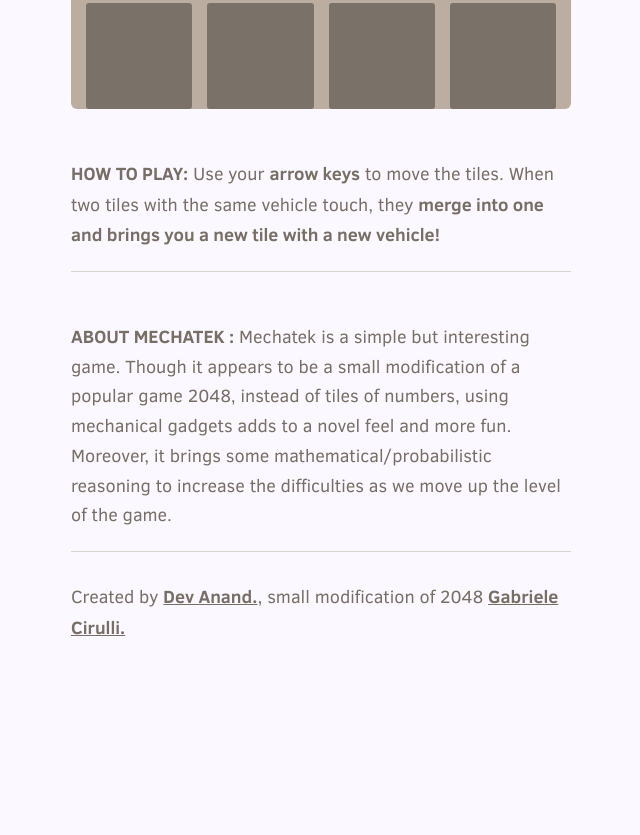
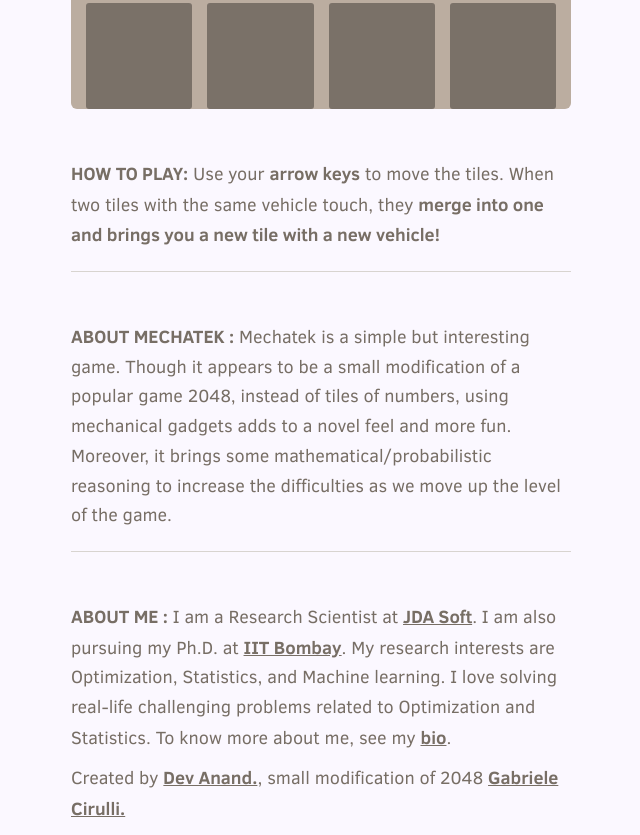
Before and after one commit to mechatek/mechatek.github.io, a plain HTML site: page index.html in a window 1280 px wide. Shown: the part 690-1525 px from the top of the page, without its empty margins (319-959 px from the left). Before the commit the page ends 1343 px from the top, so only its background shows below. Drawn offline with Linux system fonts and the light colour scheme.

Commit message:
Update index.html

```diff
--- a/index.html
+++ b/index.html
@@ -83,7 +83,8 @@
     </div>
 
     <p class="game-explanation">
-      <strong class="important">How to play:</strong> Use your <strong>arrow keys</strong> to move the tiles. When two tiles with the same vehicle touch, they <strong>merge into one and brings you a new tile with a new vehicle!</strong>
+      <strong class="important">How to play:</strong> Use your <strong>arrow keys</strong> to move the tiles. When two tiles
+	    with the same vehicle touch, they <strong>merge into one and brings you a new tile with a new vehicle!</strong>
     </p>
     <hr>
 	<p class="game-explanation">
@@ -94,7 +95,19 @@
 		</p>
 
     <hr>
-    <p>
+
+ <p class="game-explanation">
+      <strong class="important">About me :</strong>
+ I am a Research Scientist at <a href="https://jda.com/" target="_blank">JDA Soft</a>. I am also pursuing my Ph.D. at <a href="http://www.iitb.ac.in/" target="_blank">IIT Bombay</a>.
+	 My research interests are Optimization, Statistics,
+	 and Machine learning.
+	 I love solving real-life challenging problems related to Optimization and Statistics. To know more about me,
+	 see my <a href=" http://devparichay.blogspot.com/p/blog-page_28.html" target="_blank">bio</a>.
+	  </p>
+
+
+
+<p>
     Created by <a href="http://devparichay.blogspot.in/" target="_blank">Dev Anand.</a>, small modification of 2048 <a href="http://gabrielecirulli.com" target="_blank">Gabriele Cirulli.
     </p>
   </div>
```
